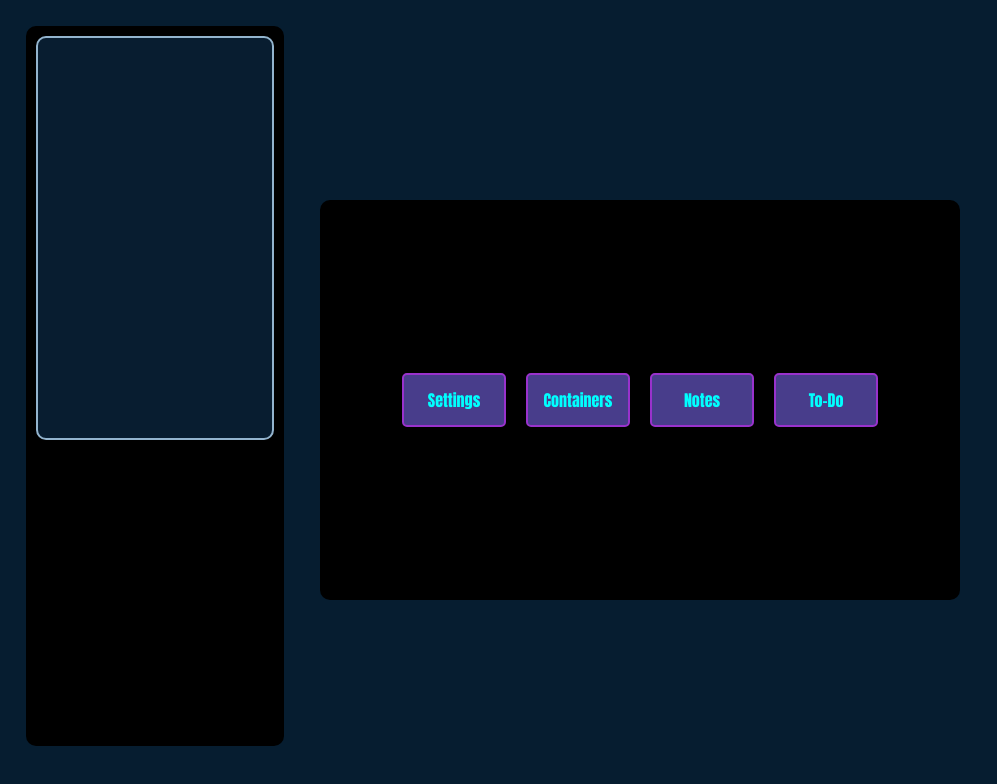
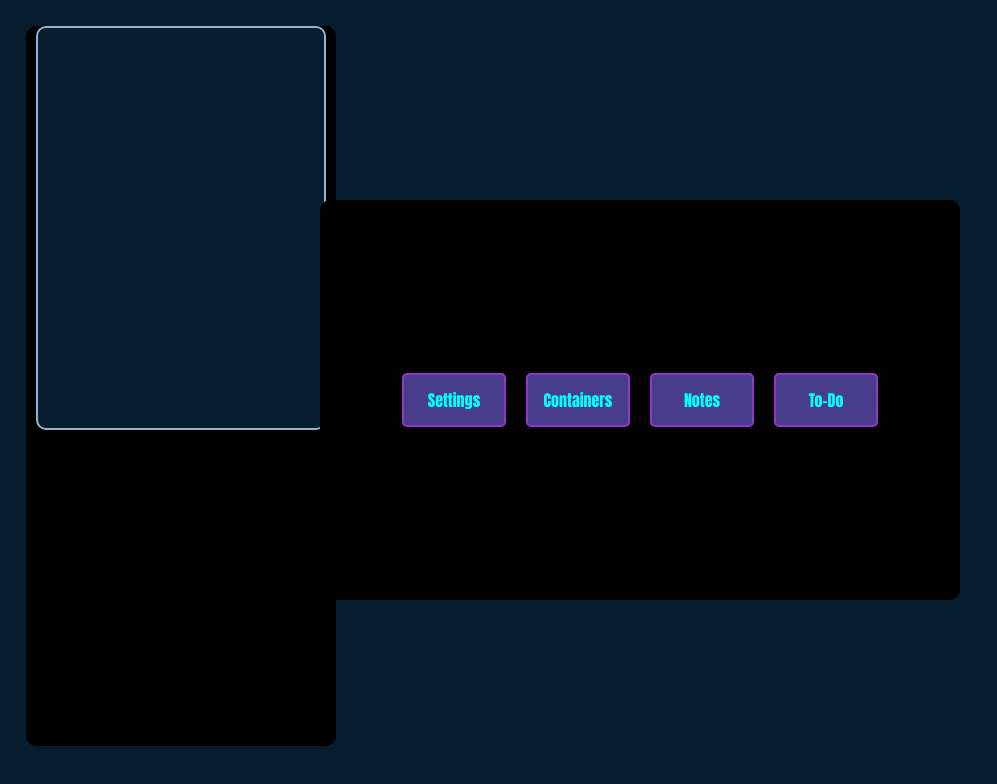
Before and after one commit to JanP1/Vite-React-Sandbox, a React (Vite) app: page / in a window 1280 px wide. Shown: the top 784 px of the page, without its empty margins (0-997 px from the left). Built offline with nearby package versions, Linux system fonts and the light colour scheme.

Commit message:
Estetic changes in App.css

```diff
--- a/src/App.css
+++ b/src/App.css
@@ -8,7 +8,13 @@
   grid-template-columns: 1fr auto 1fr;
 }
 
-.grid-area-1 {
+
+@media (max-width: 500px) {
+  .app-container {
+    grid-template-columns: 0 auto; /* 2 equal-width columns */
+  }
+}
+grid-area-1 {
   height: 100%;
   width: 100%;
   grid-column: 1;
@@ -80,10 +86,3 @@
 .panel-first:active {
   transform: scale(0.98);
 }
-
-
-@media (max-width: 500px) {
-  .app-container {
-    grid-template-columns: 0 auto; /* 2 equal-width columns */
-  }
-}
```
